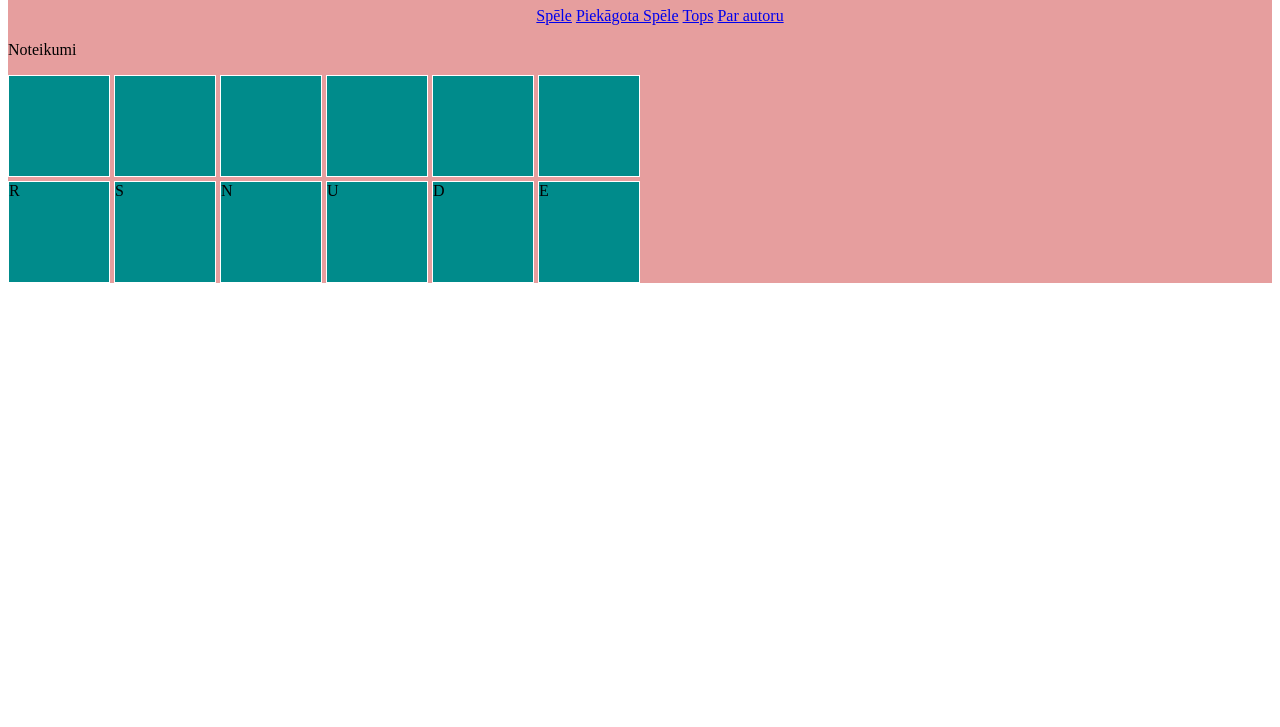
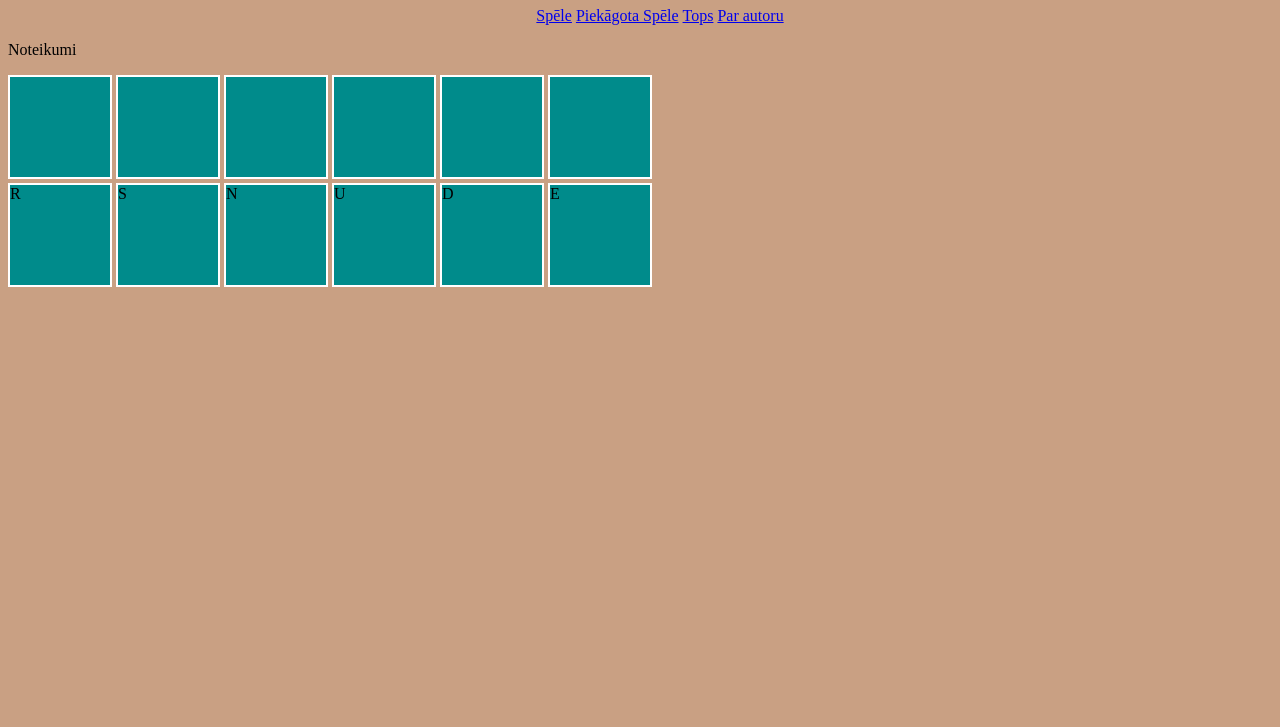
Before and after one commit to ivetagoldmane/majas_darbs_spele, a plain HTML site: page index.html in a window 1280 px wide. Shown: the part 73-800 px from the top of the page. Drawn offline with Linux system fonts and the light colour scheme.

Commit message:
labojumi

```diff
--- a/style.css
+++ b/style.css
@@ -1,7 +1,9 @@
-.wrapper
-{ background: rgb(230, 158, 158);}
+body
+{  background: rgb(201, 160, 131); }
+
 h1
-{ text-align: center;background: rgb(212, 139, 86);}
+{ text-align: center;
+    background: rgb(212, 139, 86);}
 ul
 {text-align: center;}
 li
@@ -12,4 +14,4 @@ li
 background: darkcyan;
 width: 100px;
 height: 100px;
-border:1px solid white;}
+border:2px solid white;}
```
